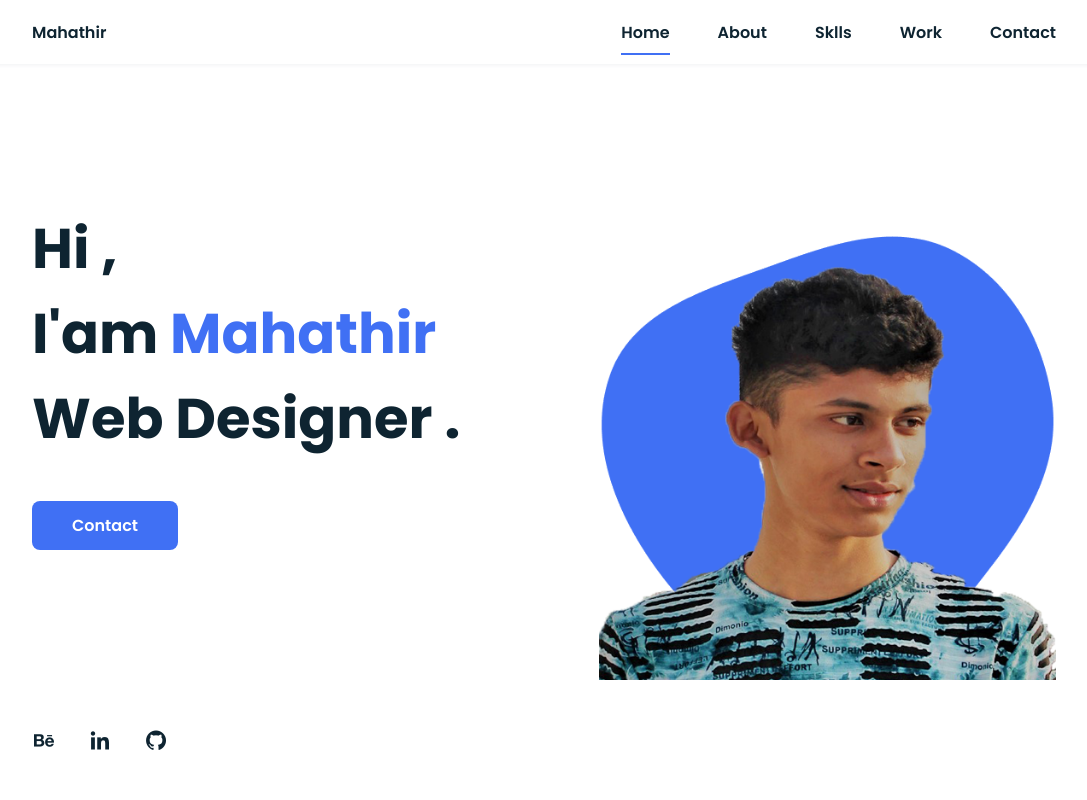
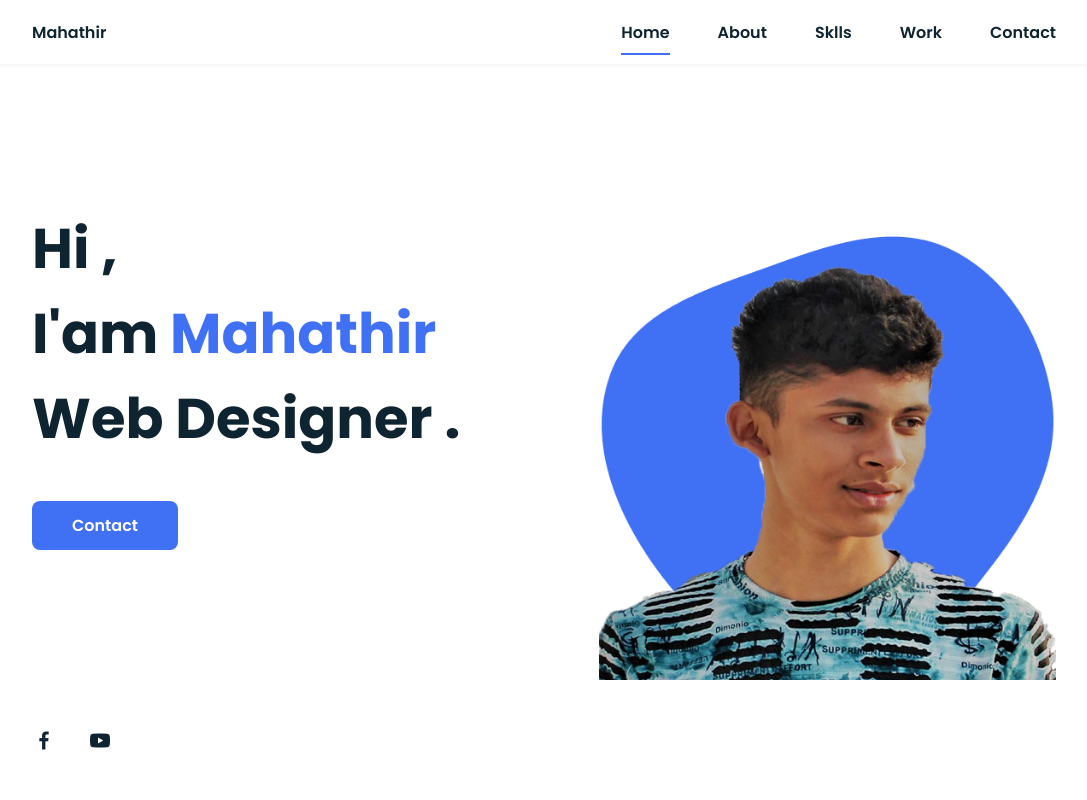
Before and after one commit to mahathi200/MAHATHIR, a plain HTML site: page index.html in a window 1280 px wide. Shown: the top 800 px of the page, without its empty margins (96-1183 px from the left). Drawn offline with nearby package versions, Linux system fonts and the light colour scheme.

Commit message:
Update index.html

```diff
--- a/index.html
+++ b/index.html
@@ -53,9 +53,9 @@
 </div>
 
     <div class="home_social">
-        <a href="#" class="home_social-icon"><i class='bx bxl-behance'></i></a>
-        <a href="#" class="home_social-icon"><i class='bx bxl-linkedin'></i></a>
-        <a href="#" class="home_social-icon"><i class='bx bxl-github'></i></a>
+        <a href="#" class="home_social-icon"><i class='bx bxl-facebook'></i></a>
+        <a href="#" class="home_social-icon"><i class='bx bxl-youtube'></i></a>
+        <a href="#" class="home_social-icon"><i class='bx bxl-inistagram'></i></a>
     </div>
 
 <div class="home_img">
```
